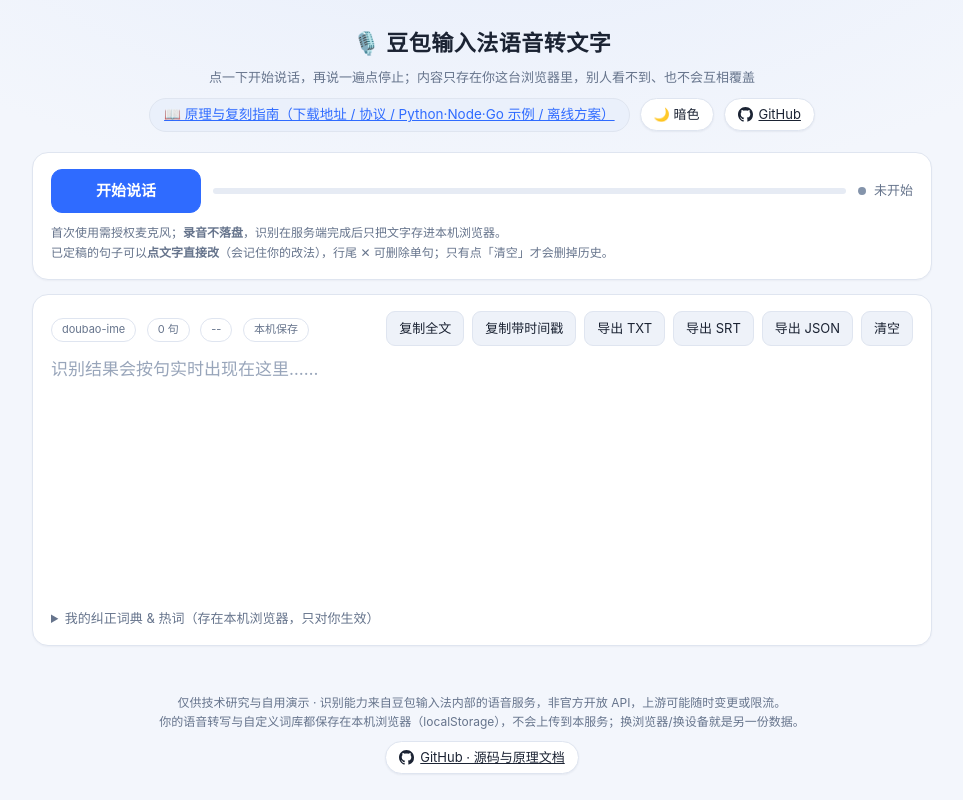
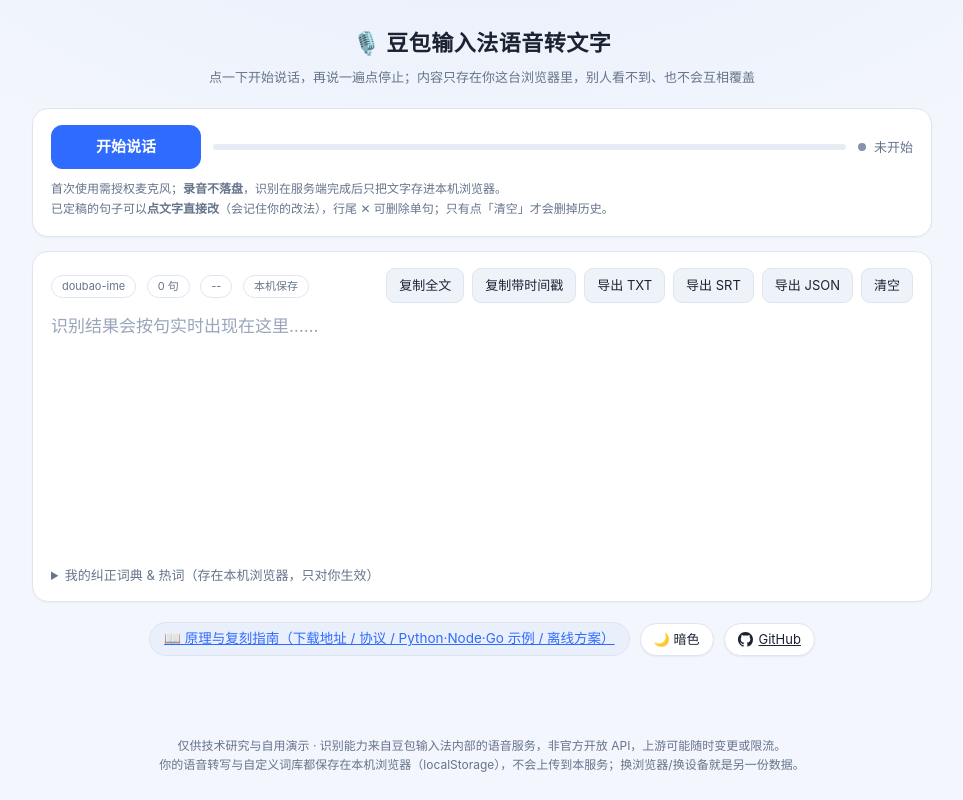
Before and after one commit to glwhappen/doubao-asr-web, a plain HTML site: page static/index.html in a window 1280 px wide. Shown: the whole page, without its empty margins (158-1121 px from the left). Drawn offline with Linux system fonts and the light colour scheme; no server answers.

Commit message:
style(web): 顶部三个入口胶囊（原理指南/主题/GitHub）移到内容框下方，顶部更干净

```diff
--- a/static/index.html
+++ b/static/index.html
@@ -57,7 +57,8 @@
   #meter{height:6px;border-radius:3px;background:var(--meter);overflow:hidden;flex:1;min-width:110px}
   #meter i{display:block;height:100%;width:0;background:linear-gradient(90deg,var(--ok),var(--accent));transition:width .08s}
   .hint{color:var(--dim);font-size:12px;margin-top:10px;line-height:1.7}
-  .headrow{display:flex;align-items:center;justify-content:center;gap:10px;flex-wrap:wrap;margin-top:10px}
+  .utility{display:flex;align-items:center;justify-content:center;gap:10px;flex-wrap:wrap;
+           margin-top:2px;padding:4px 0 2px}
   .doclink{display:inline-block;font-size:13.5px;background:var(--chip);border:1px solid var(--line);
            border-radius:999px;padding:5px 14px;transition:.15s;color:var(--accent)}
   .doclink:hover{background:var(--btn-hover);border-color:var(--accent)}
@@ -125,11 +126,6 @@
 <header>
   <h1>🎙️ 豆包输入法语音转文字</h1>
   <p>点一下开始说话，再说一遍点停止；内容只存在你这台浏览器里，别人看不到、也不会互相覆盖</p>
-  <p class="headrow">
-    <a class="doclink" href="/how" target="_blank" rel="noopener">📖 原理与复刻指南（下载地址 / 协议 / Python·Node·Go 示例 / 离线方案）</a>
-    <button id="themeToggle" data-theme-toggle></button>
-    <a class="ghlink" href="__GITHUB_URL__" target="_blank" rel="noopener" title="在 GitHub 上查看源码"><svg viewBox="0 0 16 16" width="15" height="15" aria-hidden="true" fill="currentColor"><path d="M8 0C3.58 0 0 3.58 0 8c0 3.54 2.29 6.53 5.47 7.59.4.07.55-.17.55-.38 0-.19-.01-.82-.01-1.49-2.01.37-2.53-.49-2.69-.94-.09-.23-.48-.94-.82-1.13-.28-.15-.68-.52-.01-.53.63-.01 1.08.58 1.23.82.72 1.21 1.87.87 2.33.66.07-.52.28-.87.51-1.07-1.78-.2-3.64-.89-3.64-3.95 0-.87.31-1.59.82-2.15-.08-.2-.36-1.02.08-2.12 0 0 .67-.21 2.2.82.64-.18 1.32-.27 2-.27s1.36.09 2 .27c1.53-1.04 2.2-.82 2.2-.82.44 1.1.16 1.92.08 2.12.51.56.82 1.27.82 2.15 0 3.07-1.87 3.75-3.65 3.95.29.25.54.73.54 1.48 0 1.07-.01 1.93-.01 2.2 0 .21.15.46.55.38A8.01 8.01 0 0 0 16 8c0-4.42-3.58-8-8-8Z"/></svg><span>GitHub</span></a>
-  </p>
 </header>
 
 <main>
@@ -179,12 +175,18 @@
       </div>
     </details>
   </section>
+
+  <div class="utility">
+    <a class="doclink" href="/how" target="_blank" rel="noopener">📖 原理与复刻指南（下载地址 / 协议 / Python·Node·Go 示例 / 离线方案）</a>
+    <button id="themeToggle" data-theme-toggle></button>
+    <a class="ghlink" href="__GITHUB_URL__" target="_blank" rel="noopener" title="在 GitHub 上查看源码"><svg viewBox="0 0 16 16" width="15" height="15" aria-hidden="true" fill="currentColor"><path d="M8 0C3.58 0 0 3.58 0 8c0 3.54 2.29 6.53 5.47 7.59.4.07.55-.17.55-.38 0-.19-.01-.82-.01-1.49-2.01.37-2.53-.49-2.69-.94-.09-.23-.48-.94-.82-1.13-.28-.15-.68-.52-.01-.53.63-.01 1.08.58 1.23.82.72 1.21 1.87.87 2.33.66.07-.52.28-.87.51-1.07-1.78-.2-3.64-.89-3.64-3.95 0-.87.31-1.59.82-2.15-.08-.2-.36-1.02.08-2.12 0 0 .67-.21 2.2.82.64-.18 1.32-.27 2-.27s1.36.09 2 .27c1.53-1.04 2.2-.82 2.2-.82.44 1.1.16 1.92.08 2.12.51.56.82 1.27.82 2.15 0 3.07-1.87 3.75-3.65 3.95.29.25.54.73.54 1.48 0 1.07-.01 1.93-.01 2.2 0 .21.15.46.55.38A8.01 8.01 0 0 0 16 8c0-4.42-3.58-8-8-8Z"/></svg><span>GitHub</span></a>
+  </div>
 </main>
 
 <footer>
   仅供技术研究与自用演示 · 识别能力来自豆包输入法内部的语音服务，非官方开放 API，上游可能随时变更或限流。<br>
-  你的语音转写与自定义词库都保存在本机浏览器（localStorage），不会上传到本服务；换浏览器/换设备就是另一份数据。<br>
-  <a class="ghlink" href="__GITHUB_URL__" target="_blank" rel="noopener" style="margin-top:10px"><svg viewBox="0 0 16 16" width="15" height="15" aria-hidden="true" fill="currentColor"><path d="M8 0C3.58 0 0 3.58 0 8c0 3.54 2.29 6.53 5.47 7.59.4.07.55-.17.55-.38 0-.19-.01-.82-.01-1.49-2.01.37-2.53-.49-2.69-.94-.09-.23-.48-.94-.82-1.13-.28-.15-.68-.52-.01-.53.63-.01 1.08.58 1.23.82.72 1.21 1.87.87 2.33.66.07-.52.28-.87.51-1.07-1.78-.2-3.64-.89-3.64-3.95 0-.87.31-1.59.82-2.15-.08-.2-.36-1.02.08-2.12 0 0 .67-.21 2.2.82.64-.18 1.32-.27 2-.27s1.36.09 2 .27c1.53-1.04 2.2-.82 2.2-.82.44 1.1.16 1.92.08 2.12.51.56.82 1.27.82 2.15 0 3.07-1.87 3.75-3.65 3.95.29.25.54.73.54 1.48 0 1.07-.01 1.93-.01 2.2 0 .21.15.46.55.38A8.01 8.01 0 0 0 16 8c0-4.42-3.58-8-8-8Z"/></svg><span>GitHub · 源码与原理文档</span></a>
+  你的语音转写与自定义词库都保存在本机浏览器（localStorage），不会上传到本服务；换浏览器/换设备就是另一份数据。
+  <span style="display:none"><a class="ghlink" href="__GITHUB_URL__" target="_blank" rel="noopener"><svg viewBox="0 0 16 16" width="15" height="15" aria-hidden="true" fill="currentColor"><path d="M8 0C3.58 0 0 3.58 0 8c0 3.54 2.29 6.53 5.47 7.59.4.07.55-.17.55-.38 0-.19-.01-.82-.01-1.49-2.01.37-2.53-.49-2.69-.94-.09-.23-.48-.94-.82-1.13-.28-.15-.68-.52-.01-.53.63-.01 1.08.58 1.23.82.72 1.21 1.87.87 2.33.66.07-.52.28-.87.51-1.07-1.78-.2-3.64-.89-3.64-3.95 0-.87.31-1.59.82-2.15-.08-.2-.36-1.02.08-2.12 0 0 .67-.21 2.2.82.64-.18 1.32-.27 2-.27s1.36.09 2 .27c1.53-1.04 2.2-.82 2.2-.82.44 1.1.16 1.92.08 2.12.51.56.82 1.27.82 2.15 0 3.07-1.87 3.75-3.65 3.95.29.25.54.73.54 1.48 0 1.07-.01 1.93-.01 2.2 0 .21.15.46.55.38A8.01 8.01 0 0 0 16 8c0-4.42-3.58-8-8-8Z"/></svg><span>GitHub · 源码与原理文档</span></a></span>
 </footer>
 <div class="toast" id="toast"></div>
 
```
Also changed, not shown: docs/screenshot-dark.png, docs/screenshot-light.png.
